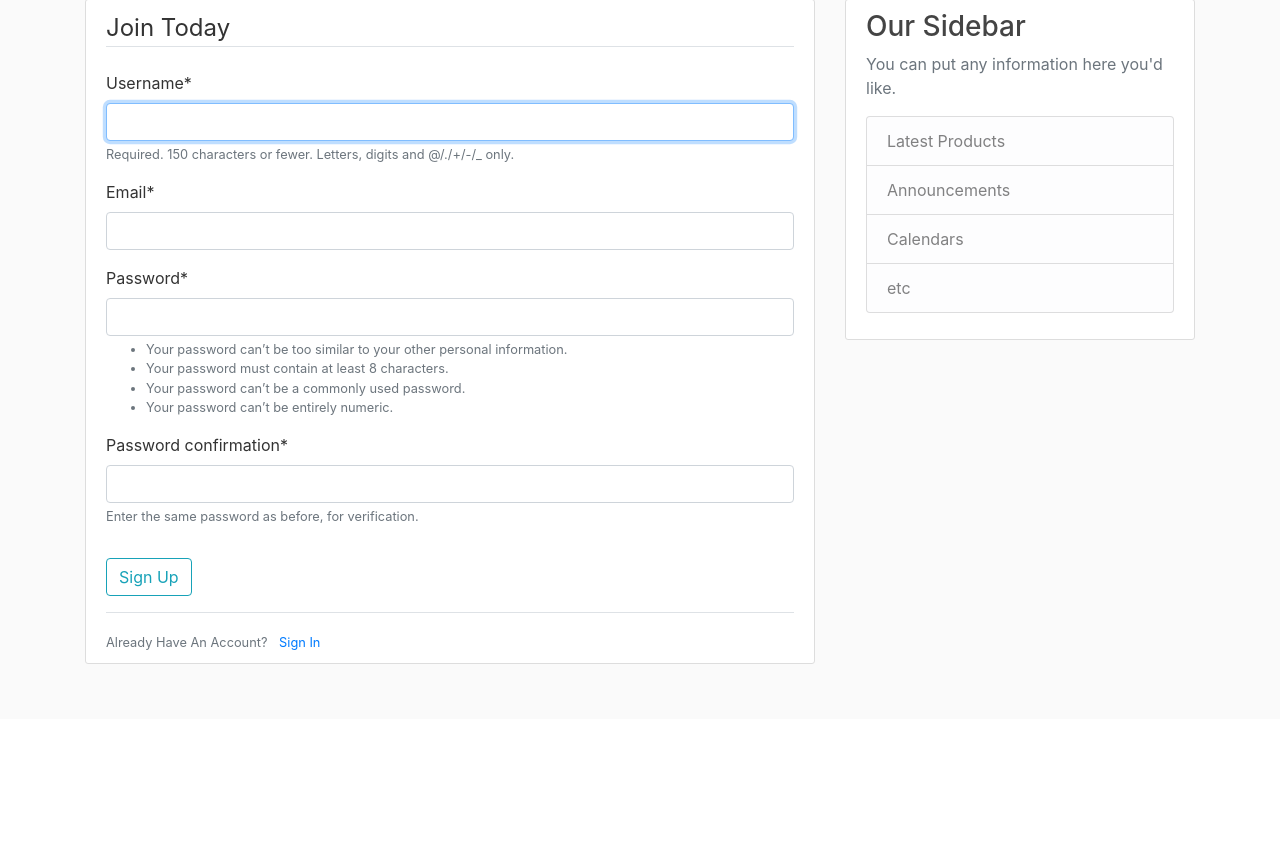
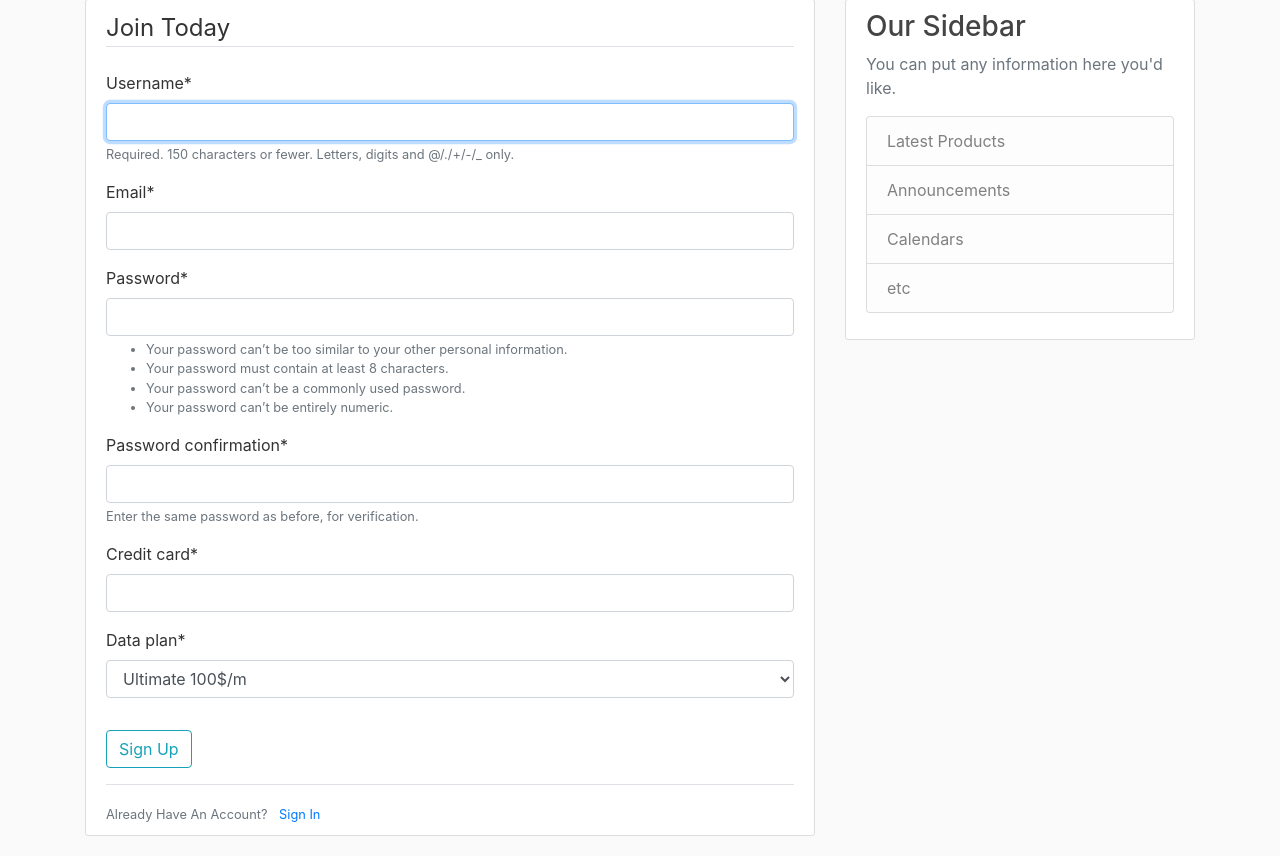
Before and after one commit to OmerZo/Communication_LTD, a Django app: page /register/ in a window 1280 px wide. Shown: the part 81-937 px from the top of the page. Before the commit the page ends 745 px from the top, so only its background shows below. Run offline with Django 3.2, Linux system fonts and the light colour scheme; some libraries are stand-ins or nearby versions.

Commit message:
added profile fields

```diff
--- a/users/forms.py
+++ b/users/forms.py
@@ -1,11 +1,29 @@
 from django import forms
 from django.contrib.auth.models import User
+from .models import Profile
 from django.contrib.auth.forms import UserCreationForm
+
+DATA_PLAN_CHOICES =(
+    ("1", "Ultimate  100$/m"),
+    ("2", "Regular 50$/m"),
+    ("3", "Free 0$/m"),
+    )
 
 
 class UserRegisterForm(UserCreationForm):
     email = forms.EmailField()
 
+
     class Meta:
         model = User
         fields = ['username', 'email', 'password1', 'password2']
+
+
+class ProfileForm(forms.ModelForm):
+    credit_card = forms.IntegerField()
+    data_plan = forms.ChoiceField(choices = DATA_PLAN_CHOICES)
+
+
+    class Meta:
+        model = Profile
+        fields = ['credit_card', 'data_plan']
--- a/users/models.py
+++ b/users/models.py
@@ -1,10 +1,18 @@
 from django.db import models
 from django.contrib.auth.models import User
+
+DATA_PLAN_CHOICES =(
+    ("1", "Ultimate  100$/m"),
+    ("2", "Regular 50$/m"),
+    ("3", "Free 0$/m"),
+    )
 
 
 class Profile(models.Model):
     user = models.OneToOneField(User, on_delete=models.CASCADE)
     image = models.ImageField(default='default.jpg', upload_to='profile_pics')
+    credit_card = models.IntegerField(default='1234')
+    data_plan = models.CharField(default='Ultimate  100$/m', max_length=60, choices = DATA_PLAN_CHOICES)
 
     def __str__(self):
         return f'{self.user.username} Profile'
--- a/users/signals.py
+++ b/users/signals.py
@@ -3,7 +3,7 @@ from django.contrib.auth.models import User
 from django.dispatch import receiver
 from .models import Profile
 
-
+'''
 @receiver(post_save, sender=User)
 def create_profile(sender, instance, created, **kwargs):
     if created:
@@ -13,3 +13,5 @@ def create_profile(sender, instance, created, **kwargs):
 @receiver(post_save, sender=User)
 def save_profile(sender, instance, **kwargs):
     instance.profile.save()
+
+'''
--- a/users/templates/users/register.html
+++ b/users/templates/users/register.html
@@ -6,7 +6,8 @@
             {% csrf_token %}
             <fieldset class="form-group">
                 <legend class="border-bottom mb-4">Join Today</legend>
-                {{ form|crispy }}
+                {{ user_form|crispy }}
+                {{ profile_form|crispy }}
             </fieldset>
             <div class="form-group">
                 <button class="btn btn-outline-info" type="submit">Sign Up</button>
--- a/users/views.py
+++ b/users/views.py
@@ -1,20 +1,29 @@
 from django.shortcuts import render, redirect
 from django.contrib import messages
 from django.contrib.auth.decorators import login_required
-from .forms import UserRegisterForm
+from .forms import UserRegisterForm, ProfileForm
+from .models import Profile
 
 
 def register(request):
     if request.method == 'POST':
-        form = UserRegisterForm(request.POST)
-        if form.is_valid():
-            form.save()
-            username = form.cleaned_data.get('username')
+        user_form = UserRegisterForm(request.POST)
+        profile_form = ProfileForm(request.POST)
+        if user_form.is_valid() and profile_form.is_valid():
+            user = user_form.save()
+
+            credit_card = profile_form.cleaned_data.get('credit_card')
+            data_plan = profile_form.cleaned_data.get('data_plan')
+            profile = Profile.objects.create(user=user, credit_card=credit_card, data_plan=data_plan)
+            profile.save()
+
+            username = user_form.cleaned_data.get('username')
             messages.success(request, f'Account created for {username}!')
             return redirect('products-home')
     else:
-        form = UserRegisterForm()
-    return render(request, 'users/register.html', {'form': form})
+        user_form = UserRegisterForm()
+        profile_form = ProfileForm()
+    return render(request, 'users/register.html', {'user_form': user_form, 'profile_form':profile_form })
 
 @login_required
 def profile(requests):
```
Also changed, not shown: db.sqlite3, users/migrations/0002_auto_20210527_2055.py (added).
